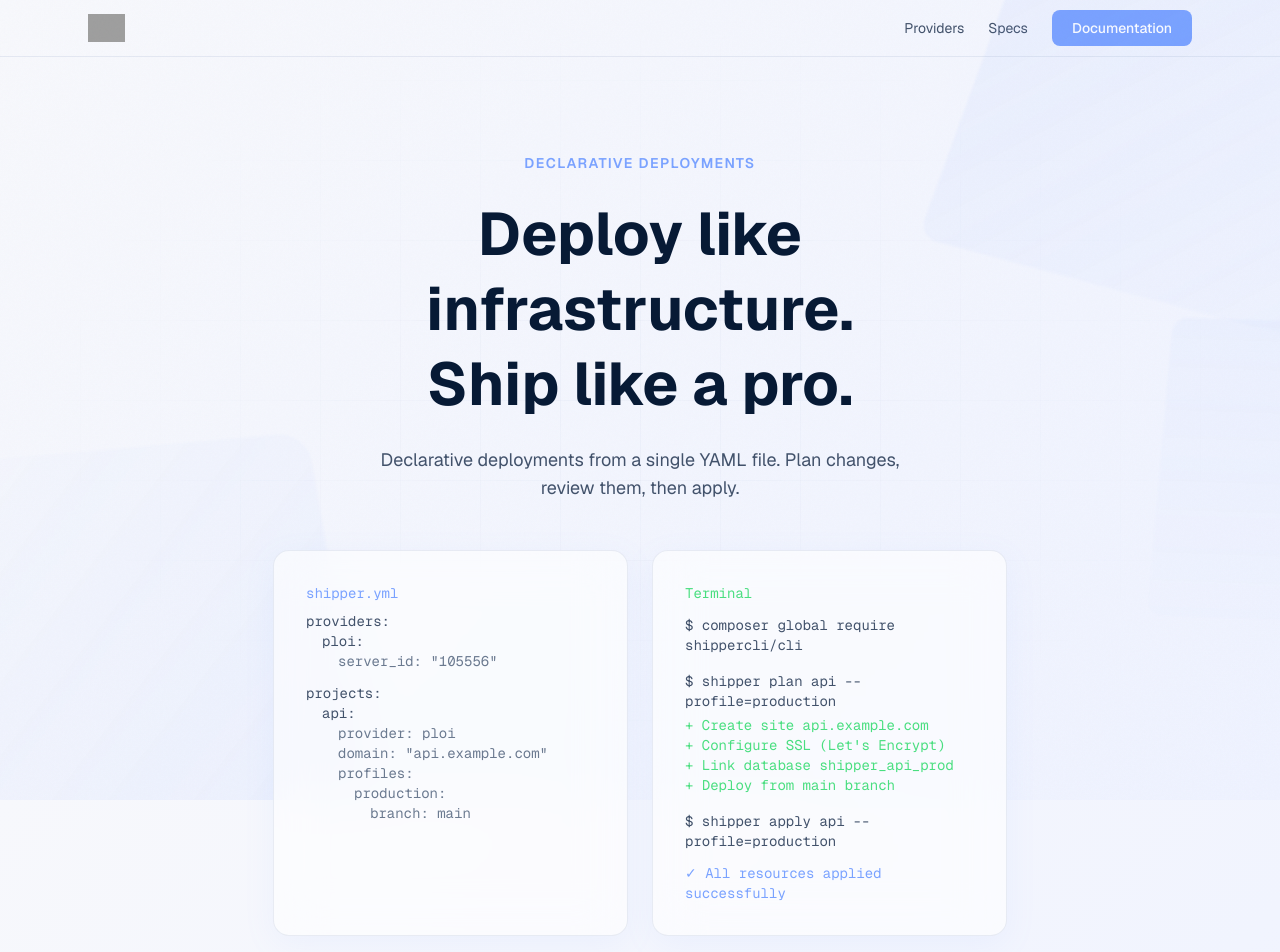
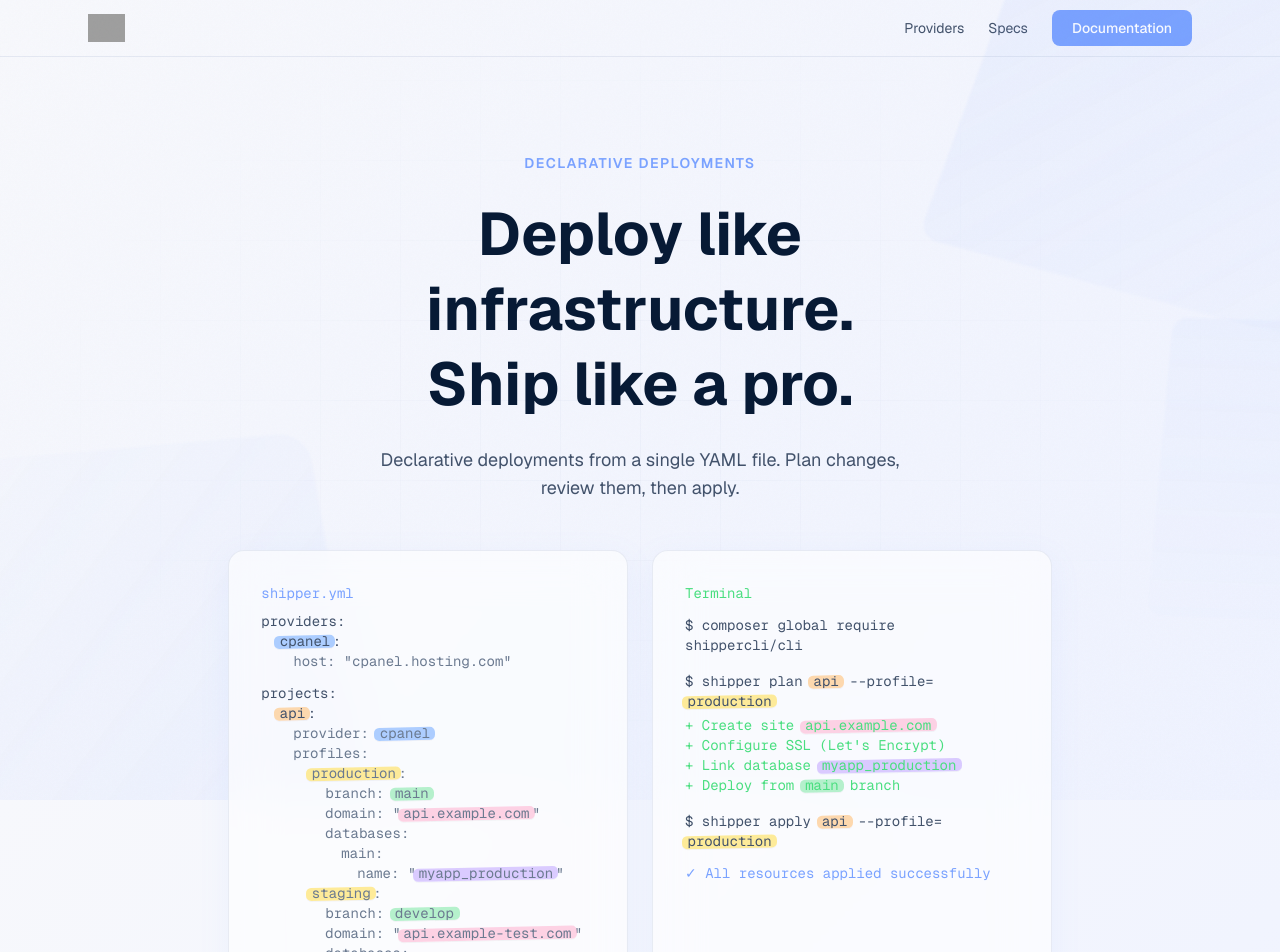
Before and after one commit to shippercli/website, a Next.js app: page / in a window 1280 px wide. Shown: the top 952 px of the page. Built offline with nearby package versions, Linux system fonts and the light colour scheme; grey boxes are pictures that could not be loaded.

Commit message:
Polish homepage examples and provider logos

```diff
--- a/app/globals.css
+++ b/app/globals.css
@@ -110,6 +110,104 @@ body::before {
 .content-wrapper {
   position: relative;
   z-index: 1;
+}
+
+.marker-highlight {
+  position: relative;
+  display: inline-block;
+  padding: 0 0.22rem;
+  margin: 0 -0.06rem;
+  color: inherit;
+  z-index: 0;
+  isolation: isolate;
+}
+
+.marker-highlight::before {
+  content: "";
+  position: absolute;
+  left: -0.12rem;
+  right: -0.12rem;
+  top: 56%;
+  height: 0.95em;
+  transform: translateY(-50%) rotate(-1.25deg);
+  border-radius: 0.32rem;
+  opacity: 0.95;
+  z-index: -1;
+  filter: saturate(118%);
+  box-shadow: 0 1px 0 rgba(7, 26, 53, 0.04);
+}
+
+.marker-highlight-blue::before {
+  background: rgba(114, 167, 255, 0.56);
+}
+
+.marker-highlight-yellow::before {
+  background: rgba(255, 223, 104, 0.62);
+}
+
+.marker-highlight-green::before {
+  background: rgba(133, 227, 167, 0.56);
+}
+
+.marker-highlight-pink::before {
+  background: rgba(255, 176, 203, 0.56);
+}
+
+.marker-highlight-orange::before {
+  background: rgba(255, 190, 123, 0.58);
+}
+
+.marker-highlight-purple::before {
+  background: rgba(190, 166, 255, 0.58);
+}
+
+.marker-highlight::before {
+  transition:
+    opacity 180ms ease,
+    transform 180ms ease,
+    filter 180ms ease,
+    box-shadow 180ms ease;
+}
+
+.marker-highlight:hover::before {
+  opacity: 1;
+  transform: translateY(-50%) rotate(-1.25deg) scale(1.16);
+  filter: saturate(155%) brightness(1.12);
+}
+
+body:has(.marker-highlight-blue:hover) .marker-highlight-blue::before,
+body:has(.marker-highlight-yellow:hover) .marker-highlight-yellow::before,
+body:has(.marker-highlight-green:hover) .marker-highlight-green::before,
+body:has(.marker-highlight-pink:hover) .marker-highlight-pink::before,
+body:has(.marker-highlight-orange:hover) .marker-highlight-orange::before,
+body:has(.marker-highlight-purple:hover) .marker-highlight-purple::before {
+  opacity: 1;
+  transform: translateY(-50%) rotate(-1.25deg) scale(1.22);
+  filter: saturate(165%) brightness(1.16);
+}
+
+body:has(.marker-highlight-blue:hover) .marker-highlight-blue::before {
+  box-shadow: 0 0 0 2px rgba(114, 167, 255, 0.28), 0 0 42px rgba(114, 167, 255, 0.6), 0 0 78px rgba(114, 167, 255, 0.32);
+}
+
+body:has(.marker-highlight-yellow:hover) .marker-highlight-yellow::before {
+  box-shadow: 0 0 0 2px rgba(255, 223, 104, 0.3), 0 0 42px rgba(255, 223, 104, 0.64), 0 0 78px rgba(255, 223, 104, 0.34);
+}
+
+body:has(.marker-highlight-green:hover) .marker-highlight-green::before {
+  box-shadow: 0 0 0 2px rgba(133, 227, 167, 0.28), 0 0 42px rgba(133, 227, 167, 0.6), 0 0 78px rgba(133, 227, 167, 0.32);
+}
+
+body:has(.marker-highlight-pink:hover) .marker-highlight-pink::before {
+  box-shadow: 0 0 0 2px rgba(255, 176, 203, 0.28), 0 0 42px rgba(255, 176, 203, 0.6), 0 0 78px rgba(255, 176, 203, 0.32);
+}
+
+body:has(.marker-highlight-orange:hover) .marker-highlight-orange::before {
+  box-shadow: 0 0 0 2px rgba(255, 190, 123, 0.3), 0 0 42px rgba(255, 190, 123, 0.64), 0 0 78px rgba(255, 190, 123, 0.34);
+}
+
+body:has(.marker-highlight-purple:hover) .marker-highlight-purple::before {
+  box-shadow: 0 0 0 2px rgba(190, 166, 255, 0.28), 0 0 42px rgba(190, 166, 255, 0.62), 0 0 78px rgba(190, 166, 255, 0.34);
 }
 
 .kb-page {
--- a/app/page.tsx
+++ b/app/page.tsx
@@ -1,4 +1,5 @@
 import Image from "next/image";
+import ProviderConfigRotator from "@/components/provider-config-rotator";
 
 export default function Home() {
   return (
@@ -11,7 +12,7 @@ export default function Home() {
       </div>
 
       <main className="flex flex-1 w-full flex-col content-wrapper">
-        <section className="max-w-6xl mx-auto px-6 pt-24 pb-16 text-center">
+        <section className="max-w-7xl mx-auto px-6 pt-24 pb-16 text-center">
           <p
             className="text-sm font-semibold uppercase tracking-widest mb-6"
             style={{ color: "var(--accent)" }}
@@ -34,7 +35,7 @@ export default function Home() {
             review them, then apply.
           </p>
 
-          <div className="flex flex-col md:flex-row gap-6 max-w-5xl mx-auto text-left">
+          <div className="flex flex-col md:flex-row gap-6 max-w-7xl mx-auto text-left">
             <div
               className="flex-1 backdrop-blur-xl rounded-2xl p-8 border"
               style={{
@@ -43,39 +44,7 @@ export default function Home() {
                 boxShadow: "0 8px 32px rgba(122, 162, 255, 0.08)",
               }}
             >
-              <div className="font-mono text-sm">
-                <div className="mb-2" style={{ color: "var(--accent)" }}>
-                  shipper.yml
-                </div>
-                <div style={{ color: "var(--text-secondary)" }}>providers:</div>
-                <div className="ml-4" style={{ color: "var(--text-secondary)" }}>
-                  ploi:
-                </div>
-                <div className="ml-8" style={{ color: "var(--text-muted)" }}>
-                  server_id: &quot;105556&quot;
-                </div>
-                <div className="mt-3" style={{ color: "var(--text-secondary)" }}>
-                  projects:
-                </div>
-                <div className="ml-4" style={{ color: "var(--text-secondary)" }}>
-                  api:
-                </div>
-                <div className="ml-8" style={{ color: "var(--text-muted)" }}>
-                  provider: ploi
-                </div>
-                <div className="ml-8" style={{ color: "var(--text-muted)" }}>
-                  domain: &quot;api.example.com&quot;
-                </div>
-                <div className="ml-8" style={{ color: "var(--text-muted)" }}>
-                  profiles:
-                </div>
-                <div className="ml-12" style={{ color: "var(--text-muted)" }}>
-                  production:
-                </div>
-                <div className="ml-16" style={{ color: "var(--text-muted)" }}>
-                  branch: main
-                </div>
-              </div>
+              <ProviderConfigRotator />
             </div>
 
             <div
@@ -94,22 +63,22 @@ export default function Home() {
                   $ composer global require shippercli/cli
                 </div>
                 <div className="mt-4" style={{ color: "var(--text-secondary)" }}>
-                  $ shipper plan api --profile=production
+                  $ shipper plan <span className="marker-highlight marker-highlight-orange">api</span> --profile=<span className="marker-highlight marker-highlight-yellow">production</span>
                 </div>
                 <div className="mt-1" style={{ color: "#4ade80" }}>
-                  + Create site api.example.com
+                  + Create site <span className="marker-highlight marker-highlight-pink">api.example.com</span>
                 </div>
                 <div style={{ color: "#4ade80" }}>
                   + Configure SSL (Let&apos;s Encrypt)
                 </div>
                 <div style={{ color: "#4ade80" }}>
-                  + Link database shipper_api_prod
+                  + Link database <span className="marker-highlight marker-highlight-purple">myapp_production</span>
                 </div>
                 <div style={{ color: "#4ade80" }}>
-                  + Deploy from main branch
+                  + Deploy from <span className="marker-highlight marker-highlight-green">main</span> branch
                 </div>
                 <div className="mt-4" style={{ color: "var(--text-secondary)" }}>
-                  $ shipper apply api --profile=production
+                  $ shipper apply <span className="marker-highlight marker-highlight-orange">api</span> --profile=<span className="marker-highlight marker-highlight-yellow">production</span>
                 </div>
                 <div className="mt-3" style={{ color: "var(--accent)" }}>
                   ✓ All resources applied successfully
--- /dev/null
+++ b/components/provider-config-rotator.tsx
@@ -0,0 +1,99 @@
+"use client";
+
+import { useEffect, useState } from "react";
+
+const providerExamples = [
+  {
+    providerKey: "ploi",
+    providerSetting: 'server_id: "105556"',
+  },
+  {
+    providerKey: "forge",
+    providerSetting: "server_id: 1337",
+  },
+  {
+    providerKey: "cpanel",
+    providerSetting: 'host: "cpanel.hosting.com"',
+  },
+  {
+    providerKey: "easypanel",
+    providerSetting: 'host: "me.easypanel.io"',
+  },
+];
+
+export default function ProviderConfigRotator() {
+  const [index, setIndex] = useState(0);
+
+  useEffect(() => {
+    const interval = window.setInterval(() => {
+      setIndex((current) => (current + 1) % providerExamples.length);
+    }, 2000);
+
+    return () => window.clearInterval(interval);
+  }, []);
+
+  const example = providerExamples[index];
+
+  return (
+    <div className="font-mono text-sm">
+      <div className="mb-2" style={{ color: "var(--accent)" }}>
+        shipper.yml
+      </div>
+      <div style={{ color: "var(--text-secondary)" }}>providers:</div>
+      <div className="ml-4 transition-all duration-300" style={{ color: "var(--text-secondary)" }}>
+        <span className="marker-highlight marker-highlight-blue">{example.providerKey}</span>:
+      </div>
+      <div className="ml-8 transition-all duration-300" style={{ color: "var(--text-muted)" }}>
+        {example.providerSetting}
+      </div>
+      <div className="mt-3" style={{ color: "var(--text-secondary)" }}>
+        projects:
+      </div>
+      <div className="ml-4" style={{ color: "var(--text-secondary)" }}>
+        <span className="marker-highlight marker-highlight-orange">api</span>:
+      </div>
+      <div className="ml-8 transition-all duration-300" style={{ color: "var(--text-muted)" }}>
+        provider: <span className="marker-highlight marker-highlight-blue">{example.providerKey}</span>
+      </div>
+      <div className="ml-8" style={{ color: "var(--text-muted)" }}>
+        profiles:
+      </div>
+      <div className="ml-12" style={{ color: "var(--text-muted)" }}>
+        <span className="marker-highlight marker-highlight-yellow">production</span>:
+      </div>
+      <div className="ml-16" style={{ color: "var(--text-muted)" }}>
+        branch: <span className="marker-highlight marker-highlight-green">main</span>
+      </div>
+      <div className="ml-16" style={{ color: "var(--text-muted)" }}>
+        domain: &quot;<span className="marker-highlight marker-highlight-pink">api.example.com</span>&quot;
+      </div>
+      <div className="ml-16" style={{ color: "var(--text-muted)" }}>
+        databases:
+      </div>
+      <div className="ml-20" style={{ color: "var(--text-muted)" }}>
+        main:
+      </div>
+      <div className="ml-24" style={{ color: "var(--text-muted)" }}>
+        name: &quot;<span className="marker-highlight marker-highlight-purple">myapp_production</span>&quot;
+      </div>
+      <div className="ml-12" style={{ color: "var(--text-muted)" }}>
+        <span className="marker-highlight marker-highlight-yellow">staging</span>:
+      </div>
+      <div className="ml-16" style={{ color: "var(--text-muted)" }}>
+        branch: <span className="marker-highlight marker-highlight-green">develop</span>
+      </div>
+      <div className="ml-16" style={{ color: "var(--text-muted)" }}>
+        domain: &quot;<span className="marker-highlight marker-highlight-pink">api.example-test.com</span>&quot;
+      </div>
+      <div className="ml-16" style={{ color: "var(--text-muted)" }}>
+        databases:
+      </div>
+      <div className="ml-20" style={{ color: "var(--text-muted)" }}>
+        main:
+      </div>
+      <div className="ml-24" style={{ color: "var(--text-muted)" }}>
+        name: &quot;<span className="marker-highlight marker-highlight-purple">myapp_staging</span>&quot;
+      </div>
+    </div>
+  );
+}
```
Also changed, not shown: app/providers/providers.ts (+8 -2 lines), public/providers/ploi-io-logo-user-crop.webp (added).
